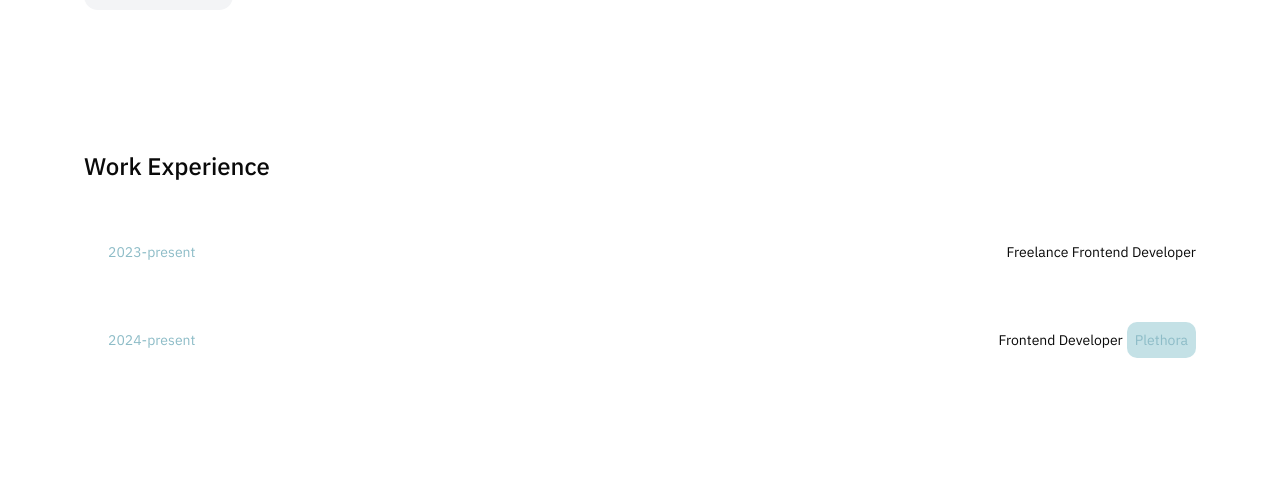
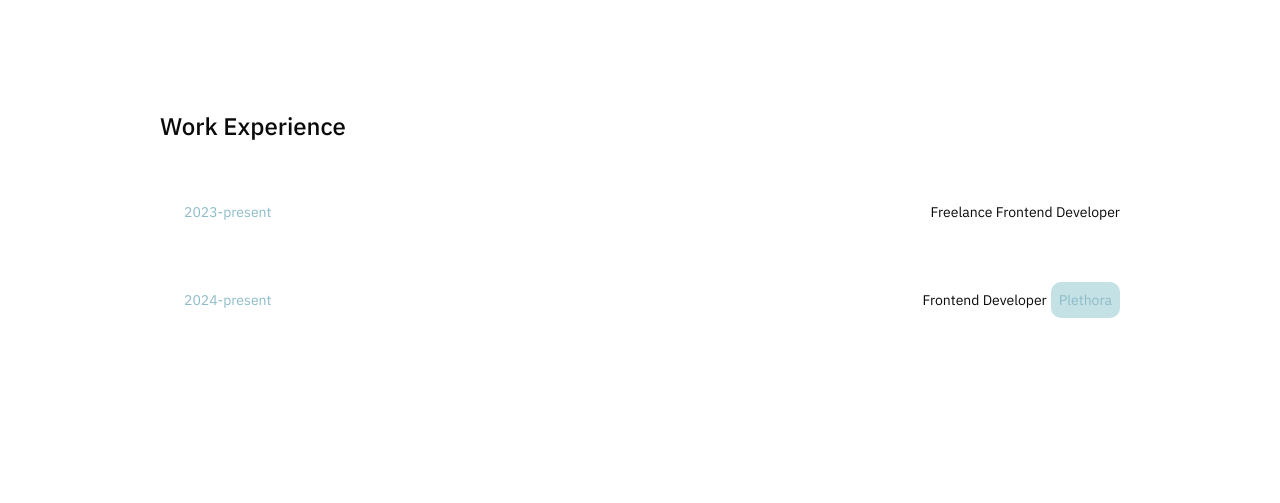
Before and after one commit to Opesco12/my-portfolio, a React (Vite) app: page / in a window 1280 px wide. Shown: the part 1543-2046 px from the top of the page. Built offline with nearby package versions, Linux system fonts and the light colour scheme; some icons are missing.

Commit message:
update skills and work experience sections

```diff
--- a/src/components/sections/About.tsx
+++ b/src/components/sections/About.tsx
@@ -6,7 +6,7 @@ const About = () => {
   return (
     <div
       id="about"
-      className=" px-4 md:px-40"
+      className="px-4 md:px-40"
     >
       <motion.div
         className="py-10"
--- a/src/components/sections/Skills.tsx
+++ b/src/components/sections/Skills.tsx
@@ -9,7 +9,7 @@ const Skills = () => {
       whileInView={{ y: 0, opacity: 1 }}
       transition={{ delay: 0.1, duration: 0.5 }}
       viewport={{ once: true, amount: 0.3 }}
-      className="max-w-6xl mx-auto p-5  md:my-10 "
+      className=" mx-auto px-4 md:px-40  md:my-10 "
       id="skills"
     >
       <h2 className="font-medium text-lg md:text-2xl">
--- a/src/components/sections/WorkExperience.tsx
+++ b/src/components/sections/WorkExperience.tsx
@@ -23,7 +23,7 @@ const WorkExperience = () => {
       whileInView={{ y: 0, opacity: 1 }}
       transition={{ delay: 0.1, duration: 0.5 }}
       viewport={{ once: true, amount: 0.3 }}
-      className="md:my-15 py-10 px-5 md:max-w-6xl mx-auto"
+      className="md:my-15 py-10 px-4 md:px-40 mx-auto"
     >
       <h2 className="text-lg font-medium mb-3 md:text-2xl">Work Experience</h2>
 
--- a/src/pages/Home.tsx
+++ b/src/pages/Home.tsx
@@ -18,7 +18,7 @@ const Home = () => {
 
       <WorkExperience />
 
-      <div className="min-h-100 py-5 px-5 md:max-w-6xl mx-auto">
+      <div className="min-h-100 py-5 px-4 md:px-40">
         <motion.h2
           initial={{ y: 50, opacity: 0 }}
           whileInView={{ y: 0, opacity: 1 }}
--- a/src/pages/Projects.tsx
+++ b/src/pages/Projects.tsx
@@ -4,7 +4,7 @@ import { myProjects } from "@/projects";
 
 const Projects = () => {
   return (
-    <div className="max-w-6xl mx-auto">
+    <div className="px-4 md:px-40">
       <div className="grid my-7 gap-5 px-5 md:gap-10 md:my-10 md:grid-cols-2">
         {myProjects.map((project, index) => (
           <ProjectBox
```
